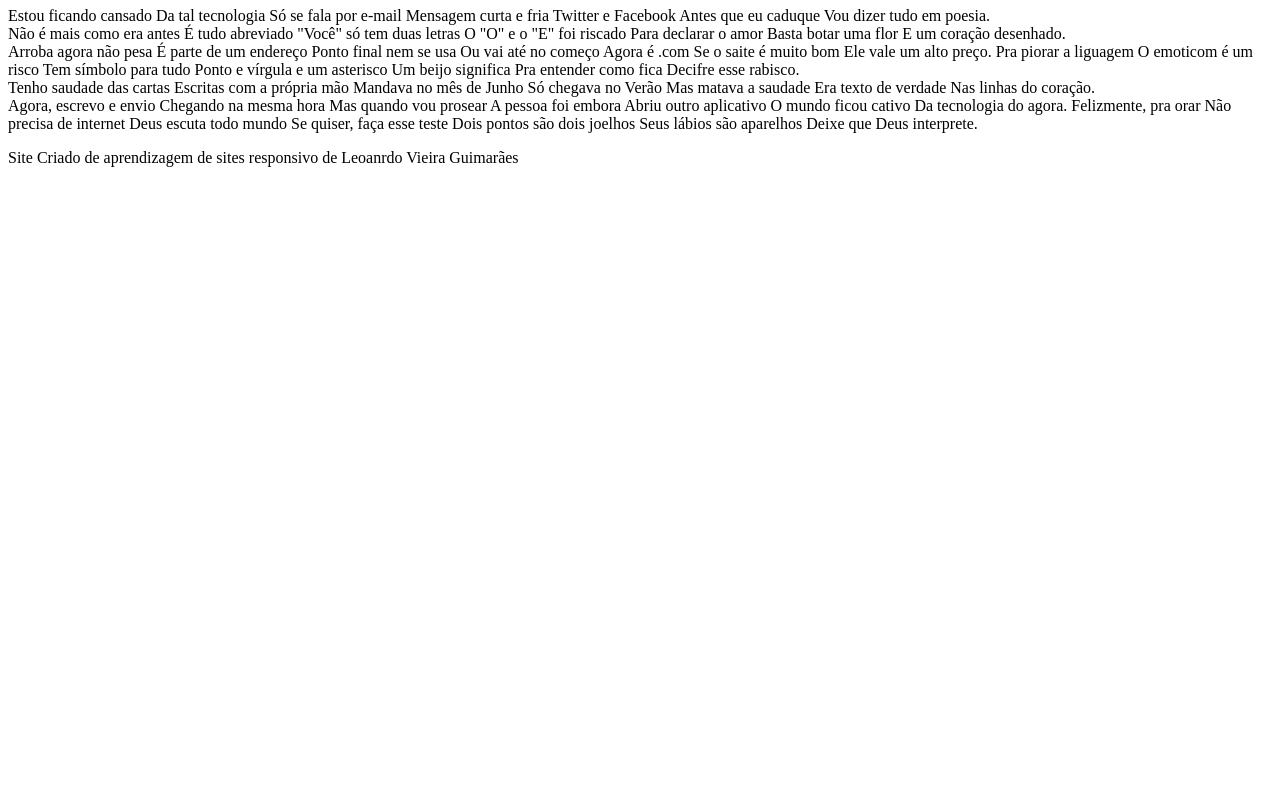
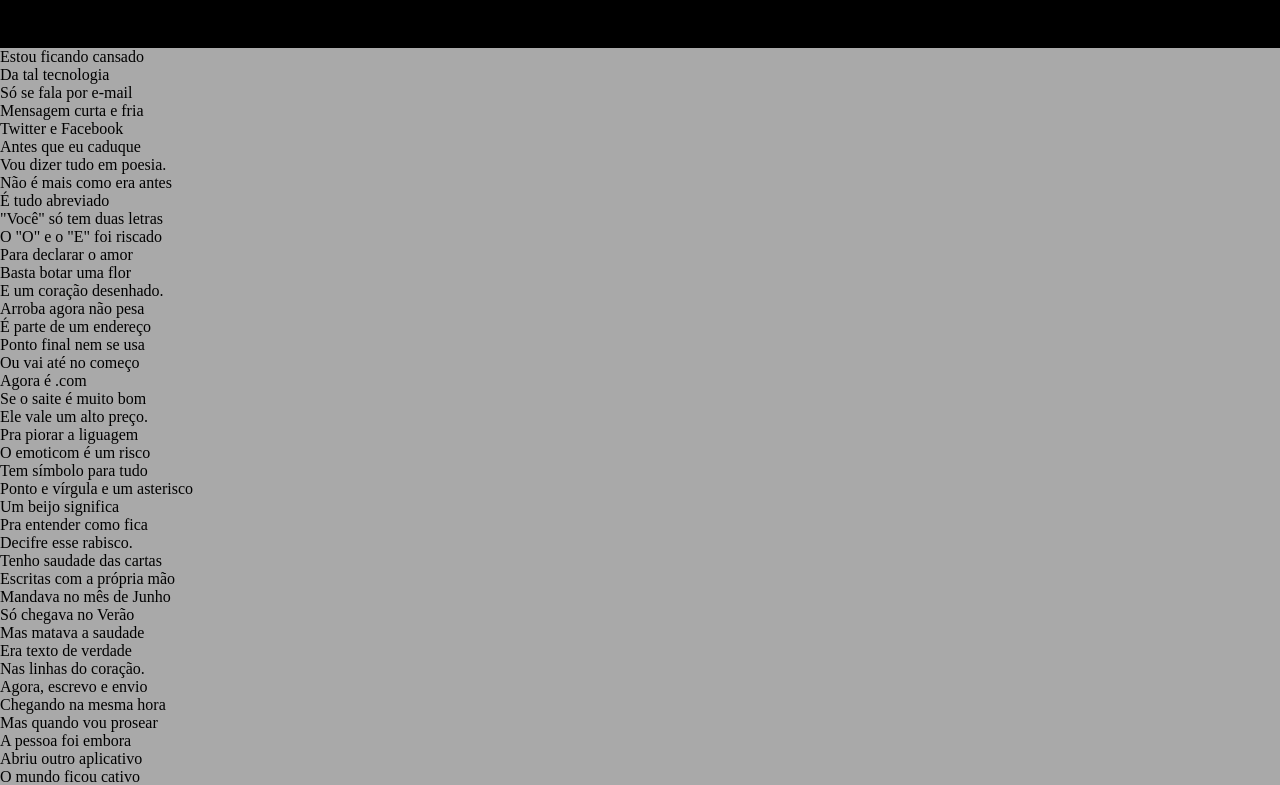
Before and after one commit to LeonardoVieiraGuimaraes/projetoCompleto, a plain HTML site: page index.html in a window 1280 px wide. Shown: the part 107-892 px from the top of the page. Before the commit the page ends 800 px from the top, so only its background shows below. Drawn offline with Linux system fonts and the light colour scheme.

Commit message:
update index and css

```diff
--- a/index.html
+++ b/index.html
@@ -6,6 +6,8 @@
     <meta http-equiv="X-UA-Compatible" content="IE=edge">
     <meta name="viewport" content="width=device-width, initial-scale=1.0">
     <title>Cordel Moderno</title>
+
+    <link rel="stylesheet" href="style/style.css">
 </head>
 
 <body>
@@ -20,80 +22,95 @@
 
     </header>
     <main>
-        <article>
 
-            <section>
-                Estou ficando cansado
-                Da tal tecnologia
-                Só se fala por e-mail
-                Mensagem curta e fria
-                Twitter e Facebook
-                Antes que eu caduque
+
+        <section class="normal">
+            <p>
+                Estou ficando cansado<br>
+                Da tal tecnologia<br>
+                Só se fala por e-mail<br>
+                Mensagem curta e fria<br>
+                Twitter e Facebook<br>
+                Antes que eu caduque<br>
                 Vou dizer tudo em poesia.
-            </section>
+        </section>
+        </p>
 
 
 
-            <section>
-                Não é mais como era antes
-                É tudo abreviado
-                "Você" só tem duas letras
-                O "O" e o "E" foi riscado
-                Para declarar o amor
-                Basta botar uma flor
+        <section class="imagem">
+            <p>
+                Não é mais como era antes<br>
+                É tudo abreviado<br>
+                "Você" só tem duas letras<br>
+                O "O" e o "E" foi riscado<br>
+                Para declarar o amor<br>
+                Basta botar uma flor<br>
                 E um coração desenhado.
-            </section>
+            </p>
+        </section>
 
 
 
-            <section>
-                Arroba agora não pesa
-                É parte de um endereço
-                Ponto final nem se usa
-                Ou vai até no começo
-                Agora é .com
-                Se o saite é muito bom
+        <section class="normal">
+            <p>
+                Arroba agora não pesa<br>
+                É parte de um endereço<br>
+                Ponto final nem se usa<br>
+                Ou vai até no começo<br>
+                Agora é .com<br>
+                Se o saite é muito bom<br>
                 Ele vale um alto preço.
-                Pra piorar a liguagem
-                O emoticom é um risco
-                Tem símbolo para tudo
-                Ponto e vírgula e um asterisco
-                Um beijo significa
-                Pra entender como fica
+            </p>
+
+            <p>
+                Pra piorar a liguagem<br>
+                O emoticom é um risco<br>
+                Tem símbolo para tudo<br>
+                Ponto e vírgula e um asterisco<br>
+                Um beijo significa<br>
+                Pra entender como fica<br>
                 Decifre esse rabisco.
-            </section>
+            </p>
+        </section>
 
 
-            <section>
+        <section class="imagem">
 
-                Tenho saudade das cartas
-                Escritas com a própria mão
-                Mandava no mês de Junho
-                Só chegava no Verão
-                Mas matava a saudade
-                Era texto de verdade
+            <p>
+                Tenho saudade das cartas<br>
+                Escritas com a própria mão<br>
+                Mandava no mês de Junho<br>
+                Só chegava no Verão<br>
+                Mas matava a saudade<br>
+                Era texto de verdade<br>
                 Nas linhas do coração.
-            </section>
+            </p>
+        </section>
 
 
-            <section>
-                Agora, escrevo e envio
-                Chegando na mesma hora
-                Mas quando vou prosear
-                A pessoa foi embora
-                Abriu outro aplicativo
-                O mundo ficou cativo
+        <section class="normal">
+            <p>
+                Agora, escrevo e envio<br>
+                Chegando na mesma hora<br>
+                Mas quando vou prosear<br>
+                A pessoa foi embora<br>
+                Abriu outro aplicativo<br>
+                O mundo ficou cativo<br>
                 Da tecnologia do agora.
-                Felizmente, pra orar
-                Não precisa de internet
-                Deus escuta todo mundo
-                Se quiser, faça esse teste
-                Dois pontos são dois joelhos
-                Seus lábios são aparelhos
+            </p>
+            <p>
+                Felizmente, pra orar<br>
+                Não precisa de internet<br>
+                Deus escuta todo mundo<br>
+                Se quiser, faça esse teste<br>
+                Dois pontos são dois joelhos<br>
+                Seus lábios são aparelhos<br>
                 Deixe que Deus interprete.
-            </section>
+            </p>
+        </section>
 
-        </article>
+
 
 
     </main>
--- /dev/null
+++ b/style/style.css
@@ -0,0 +1,59 @@
+@charset "UTF-8";
+@import url('https://fonts.googleapis.com/css2?family=Bebas+Neue&display=swap');
+
+:root {
+
+
+    --cor0: #cbdad1;
+    --cor1: #84d4a8;
+    --cor2: #3e8a5f;
+    --cor3: #1f613b;
+    --cor4: #156137;
+    --cor5: #042713;
+
+    --fonte-padrao: Arial, Verdana, Helvetica, sans-serif;
+    --fonte-destaque: 'Bebas Neue', cursive;
+
+
+}
+
+
+* {
+    margin: 0px;
+    padding: 0px;
+}
+
+html,
+body {
+    min-height: 100vh;
+    background-color: darkgray;
+
+}
+
+header {
+    background-color: black;
+    color: white;
+    text-align: center;
+}
+
+header>h1 {
+    padding-top: 50px;
+    font-variant: small-caps;
+}
+
+header>p {
+    padding-bottom: 50px;
+}
+
+header a,
+footer a {
+    color: white;
+    text-decoration: underline;
+    font-weight: bold;
+}
+
+header a:hover,
+footer a:hover {
+    text-decoration: underline;
+
+}
```
